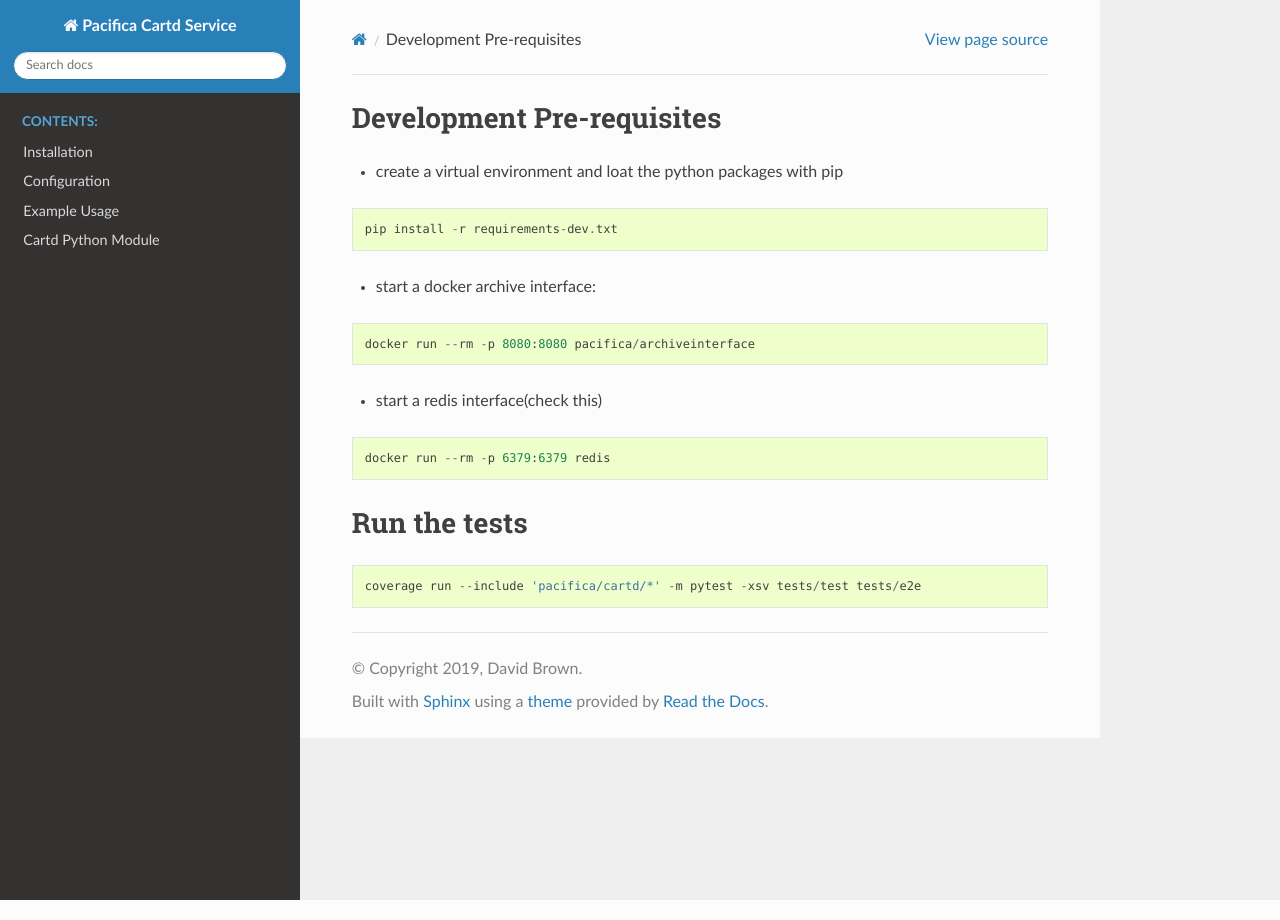
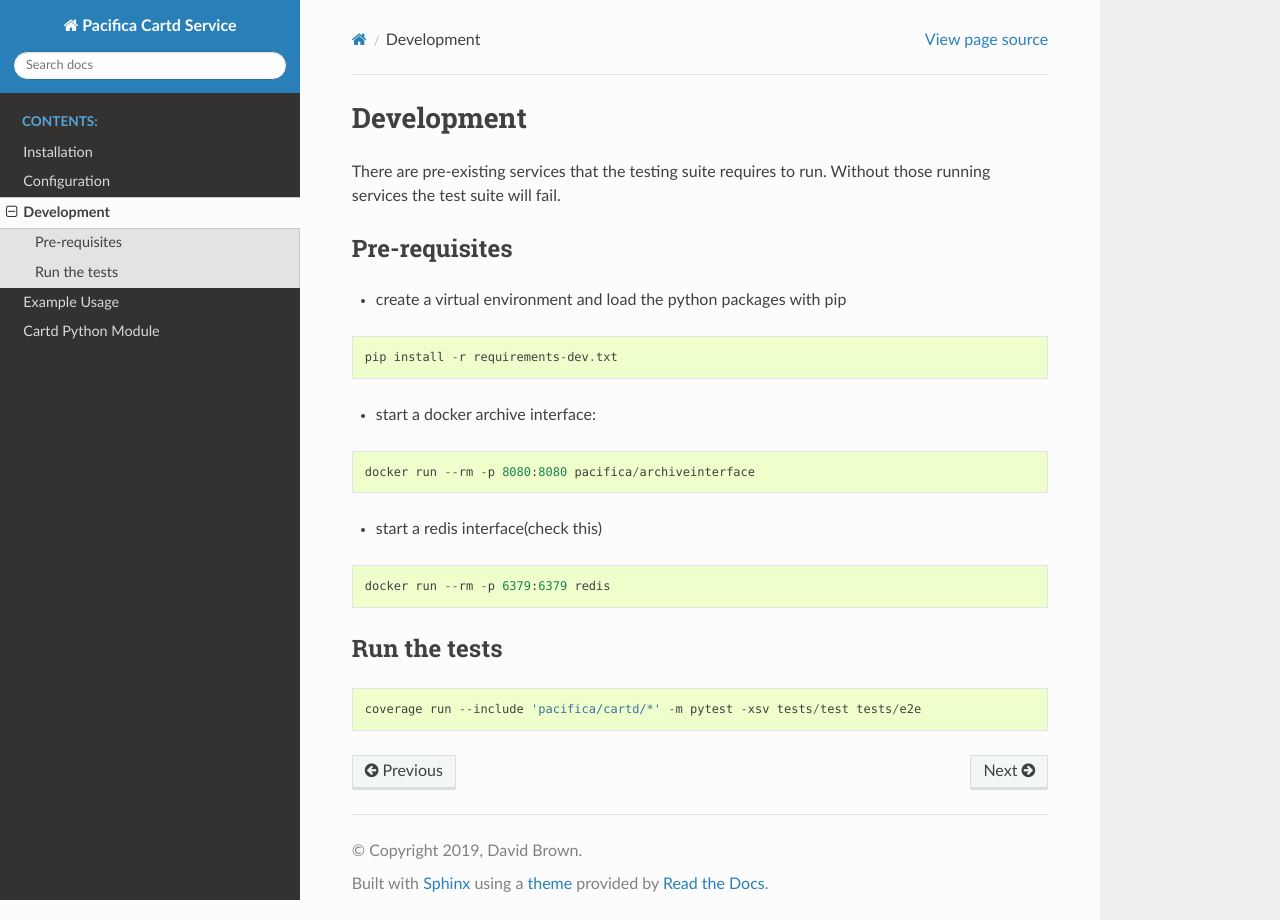
Before and after one commit to dmlb2000/pacifica-cartd, a Sphinx documentation site: the page built from docs/development.md, in a window 1280 px wide. Built offline with Sphinx 7.4.7 and the Read the Docs theme 2.0.0, drawn with Linux system fonts in a browser that asks for light colours.

Commit message:
Fix #100 Add Docs Testing (#102)
* Fix #100 Add Docs Testing

This adds docs testing to verify readthedocs build processes are
completing successfully.

Signed-off-by: David Brown <dmlb2000@gmail.com>

* More fixes for the docs

Signed-off-by: David Brown <dmlb2000@gmail.com>

````diff
--- a/docs/conf.py
+++ b/docs/conf.py
@@ -18,7 +18,6 @@
 #
 from os import environ
 from os.path import abspath, join
-from recommonmark.parser import CommonMarkParser
 
 environ['CARTD_CPCONFIG'] = join(abspath('..'), 'server.conf')
 
@@ -46,6 +45,8 @@ release = ''
 extensions = [
     'sphinx.ext.autodoc',
     'sphinx.ext.viewcode',
+    'readthedocs_ext.readthedocs',
+    'recommonmark'
 ]
 
 # Add any paths that contain templates here, relative to this directory.
@@ -54,9 +55,6 @@ templates_path = ['_templates']
 # The suffix(es) of source filenames.
 # You can specify multiple suffix as a list of string:
 #
-source_parsers = {
-    '.md': CommonMarkParser,
-}
 source_suffix = ['.rst', '.md']
 
 # The master toctree document.
--- a/docs/development.md
+++ b/docs/development.md
@@ -1,7 +1,10 @@
+# Development
 
+There are pre-existing services that the testing suite requires to
+run. Without those running services the test suite will fail.
 
-# Development Pre-requisites
- * create a virtual environment and loat the python packages with pip
+## Pre-requisites
+ * create a virtual environment and load the python packages with pip
 ```
 pip install -r requirements-dev.txt
 ```
@@ -14,7 +17,7 @@ docker run --rm -p 8080:8080 pacifica/archiveinterface
 docker run --rm -p 6379:6379 redis
 ```
 
-# Run the tests
+## Run the tests
 ```
 coverage run --include 'pacifica/cartd/*' -m pytest -xsv tests/test tests/e2e
 ```
--- a/docs/index.rst
+++ b/docs/index.rst
@@ -15,6 +15,7 @@ for user consumption of data.
 
    installation
    configuration
+   development
    exampleusage
    cartd
 
--- a/requirements-dev.txt
+++ b/requirements-dev.txt
@@ -8,6 +8,8 @@ psutil
 pylint>2
 pymysql
 pytest
+readthedocs-sphinx-ext
 recommonmark
 redis
 sh; sys_platform != 'win32'
+sphinx-rtd-theme
````
Also changed, not shown: .travis.yml.
